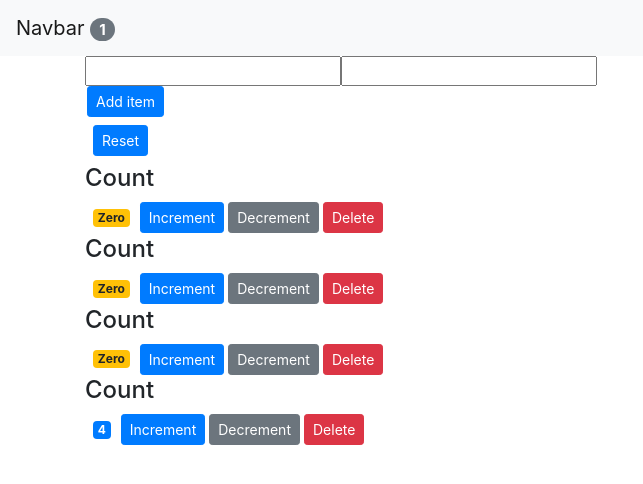
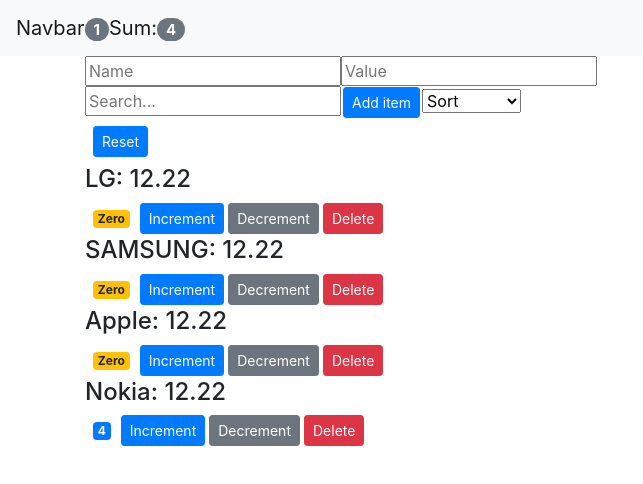
Before and after one commit to prezliata/React-JS-list, a React (Create React App) app: page / in a window 1280 px wide. Shown: the top 484 px of the page, without its empty margins (0-643 px from the left). Built offline with nearby package versions, Linux system fonts and the light colour scheme.

Commit message:
added select option

```diff
--- a/src/App.js
+++ b/src/App.js
@@ -9,17 +9,36 @@
 		name: '',
 		value: 0,
 		counters: [
-			{ id: 1, name: 'One', value: 0 },
-			{ id: 2, name: 'One', value: 0 },
-			{ id: 3, name: 'One', value: 0 },
-			{ id: 4, name: 'One', value: 4 }
-		]
+			{ id: 1, name: 'LG', value: 0, date:12.22 },
+			{ id: 2, name: 'SAMSUNG', value: 0, date:12.22 },
+			{ id: 3, name: 'Apple', value: 0, date:12.22 },
+			{ id: 4, name: 'Nokia', value: 4, date:12.22 }
+		],
+		initialCounters: []
 	};
 
 	// componentDidMount() {
 	// 	this.addItem();
 	// 	console.log(this.state);
 	// }
+	componentDidMount() {
+		this.setCounters();
+		console.log(this.state)
+	}
+
+	setCounters = () => {
+		this.setState({ initialCounters: this.state.counters });
+	};
+
+	filterCounters =(e) => {
+		let updatedCounters = this.state.initialCounters;
+		updatedCounters = updatedCounters.filter((item) => {
+			return item.name.toLowerCase().search(e.target.value.toLowerCase()) !== -1;
+		});
+
+		this.setState({ counters: updatedCounters });
+	}
+
 	onChangeName = (e) => {
 		let name = e.target.value === '' ? 0 : e.target.value;
 		this.setState({
@@ -35,10 +54,12 @@
 	};
 
 	addItem = () => {
+		let addDate = new Date().toLocaleString();
 		let newItem = {
-			id: this.state.counters.length + 1,
+			id: Date.now(),
 			name: this.state.name,
-			value: this.state.value
+			value: this.state.value,
+			date: addDate
 		};
 		let newCountersArr = this.state.counters;
 		newCountersArr.push(newItem);
@@ -82,22 +103,38 @@
 
 	handleDelete = (counterId) => {
 		const counters = this.state.counters.filter((c) => c.id !== counterId);
-		this.setState({ counters });
+		this.setState({ counters: counters});
 	};
+
+	sortMaxMin = () =>{
+		let counters = this.state.counters.sort((a,b)=> a.value - b.value);
+		this.setState({counters: counters})
+		console.log(counters)
+	}
 
 	render() {
 		console.log(this.state.counters);
 		return (
 			<React.Fragment>
-				<NavBar totalCounters={this.state.counters.filter((c) => c.value > 0).length} />
+				<NavBar
+					totalCounters={this.state.counters.filter((c) => c.value > 0).length}
+					sum={this.state.counters.reduce((acc,el)=> acc + el.value,0)
+				}
+				/>
 				<main className="container">
 					<form ref={(el) => (this.myFormRef = el)}>
-						<input onChange={(e) => this.onChangeName(e)} />
-						<input onChange={(e) => this.onChangeValue(e)} />
+						<input onChange={(e) => this.onChangeName(e)} placeholder='Name'/>
+						<input onChange={(e) => this.onChangeValue(e)} placeholder='Value'/>
 					</form>
+					<input placeholder="Search..." onChange={this.filterCounters} />
 					<button onClick={() => this.addItem()} className="btn btn-primary btn-sm">
 						Add item
 					</button>
+					<select >
+						<option >Sort</option>
+						<option onChange={(event) => console.log(event)}>Max - Min</option>
+						<option>Min - Max</option>
+					</select>
 					<Counters
 						counters={this.state.counters}
 						onReset={this.handleReset}
--- a/src/components/Counter.js
+++ b/src/components/Counter.js
@@ -29,7 +29,7 @@
 
         return (
             <div>
-                <h4>Count {this.props.id}</h4>
+                <h4>{this.props.counter.name + ":"} {this.props.counter.date} {this.props.id}</h4>
                 {/* {this.props.children} */}
                 {/* <img src={this.state.imageUrl} alt="" /> */}
                 <span className={classes}>{this.formatCount()}</span>
--- a/src/components/NavBar.js
+++ b/src/components/NavBar.js
@@ -1,13 +1,14 @@
 import React, {Component} from 'react';
 
 
-const NavBar =({totalCounters}) => {
+const NavBar =({totalCounters, sum}) => {
     return (
         <nav className="navbar navbar-light bg-light">
             <a className="navbar-brand" href="#">
-                Navbar <span className="badge badge-pill badge-secondary">
-                    {totalCounters}
-                </span>
+                Navbar
+                <span className="badge badge-pill badge-secondary">{totalCounters}</span>
+                Sum:
+                <span className="badge badge-pill badge-secondary">{sum}</span>
             </a>
         </nav>
     );
```
